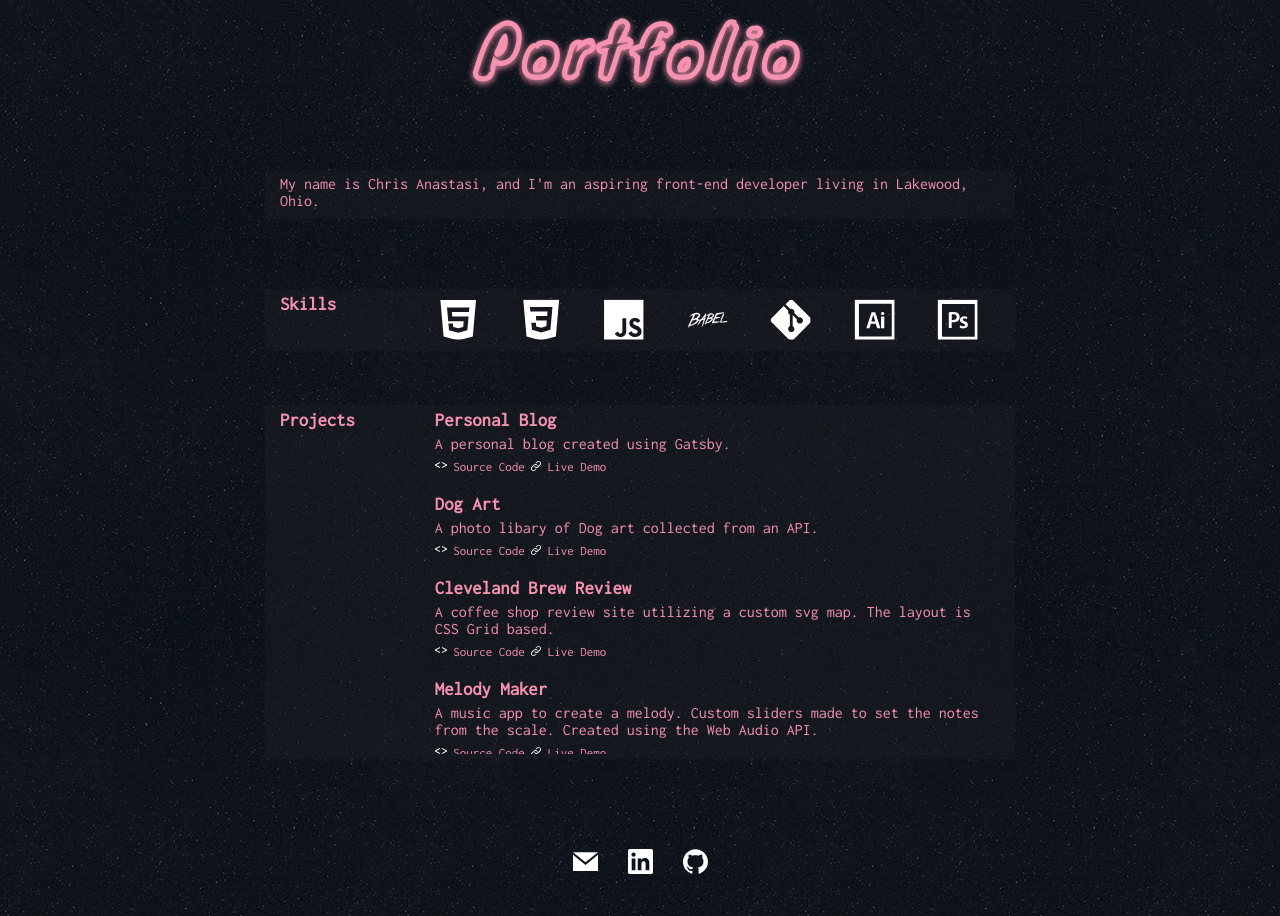
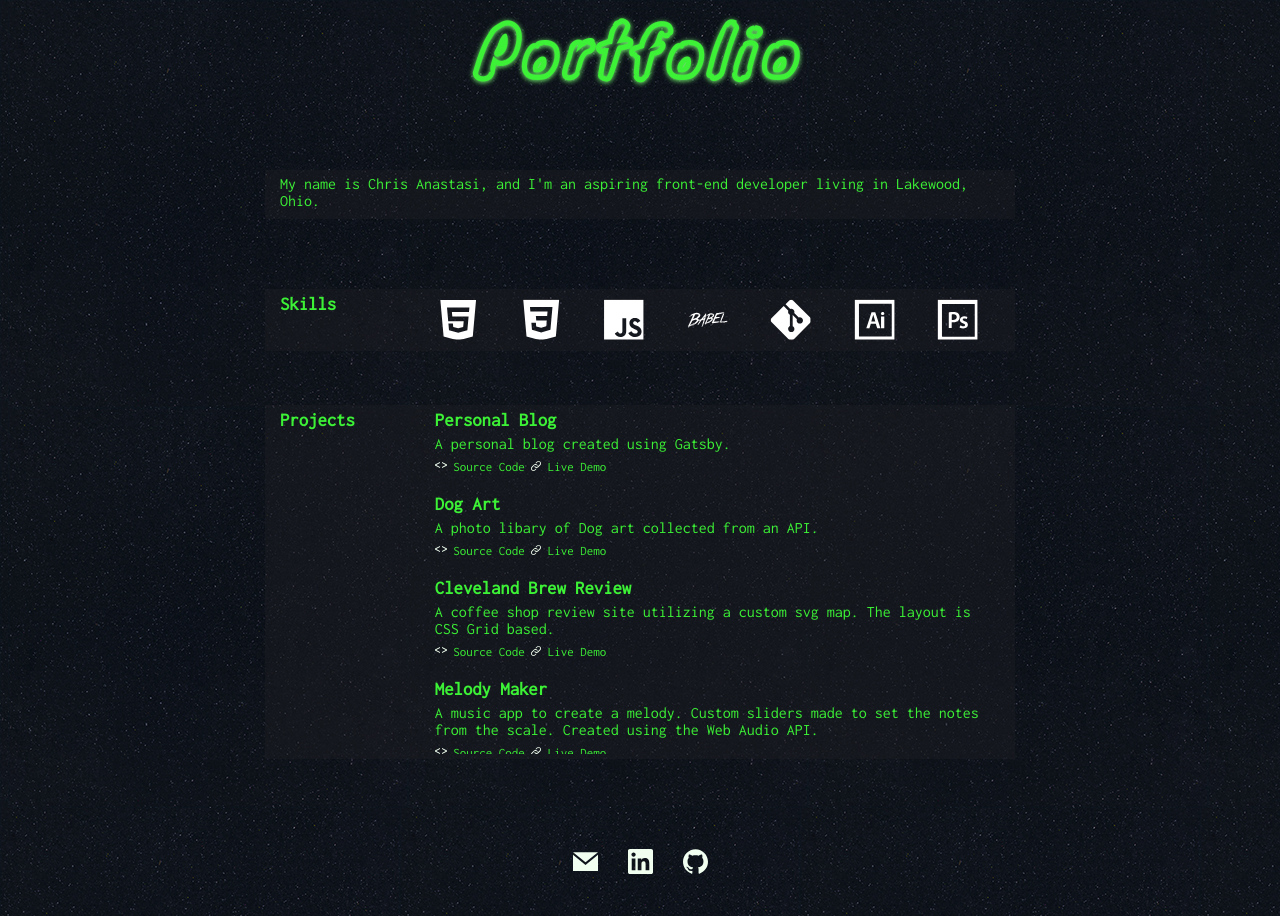
Before and after one commit to stachedata/portfolio, a plain HTML site: page index.html in a window 1280 px wide. Drawn offline with Linux system fonts and the light colour scheme.

Commit message:
changed color of text and icons

```diff
--- a/style.css
+++ b/style.css
@@ -12,7 +12,11 @@
 }
 
 :root {
-  --text-color: rgb(245, 146, 175);
+  --text-color: rgb(60, 241, 54);
+}
+
+svg {
+  fill: rgb(240, 255, 240);
 }
 
 html,
@@ -55,10 +59,10 @@ section:focus {
 #title {
   margin: 15px;
   font-size: 5vmax;
-  text-shadow: var(--text-color) 0 2px 6px;
+  text-shadow: rgb(118, 250, 113) 0 1px 5px;
 }
 
-#contentContainer{
+#contentContainer {
   display: flex;
   flex-direction: column;
   margin: 0 auto 0 auto;
@@ -66,12 +70,11 @@ section:focus {
   justify-content: space-evenly;
   /* background-color: rgba(30, 31, 37, 0.4);   */
   font-family: 'Inconsolata', monospace;
-
 }
 
 #about,
 #skills,
-#projects{
+#projects {
   padding: 5px 15px;
   background-color: rgba(30, 31, 37, 0.4);
   font-family: 'Inconsolata', monospace;
@@ -79,8 +82,8 @@ section:focus {
 
 /* section */
 #about {
-  display: flex;
-  justify-content: center;
+  /* display: flex; */
+  /* justify-content: center; */
   margin: 15px auto;
 }
 
@@ -137,10 +140,6 @@ p {
   color: var(--text-color);
 }
 
-.project svg {
-  fill: #ffffff;
-}
-
 /* section */
 #contact {
   display: flex;
@@ -162,7 +161,6 @@ p {
   height: 25px;
   width: 25px;
   margin: 0 15px;
-  fill: #ffffff;
 }
 
 /* Content: #projects */
```
Lines whose indentation alone changed are shown as unchanged.
